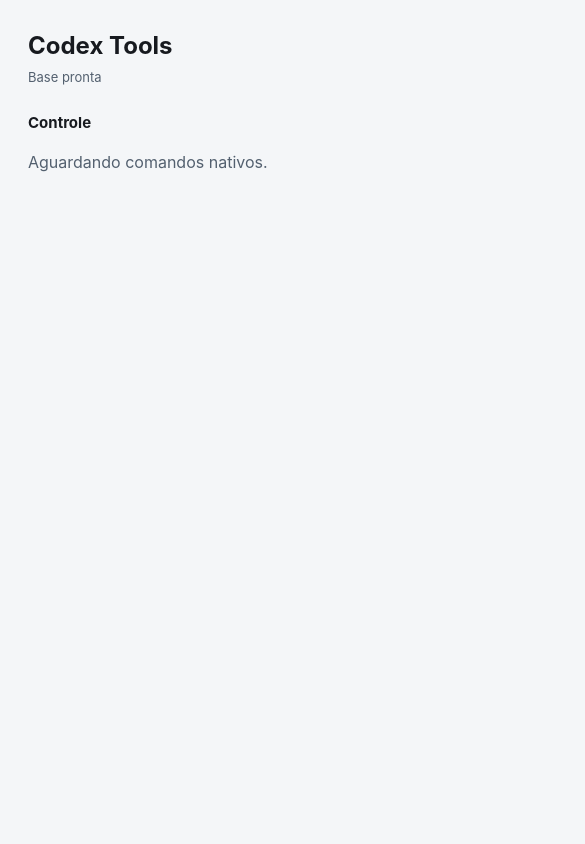
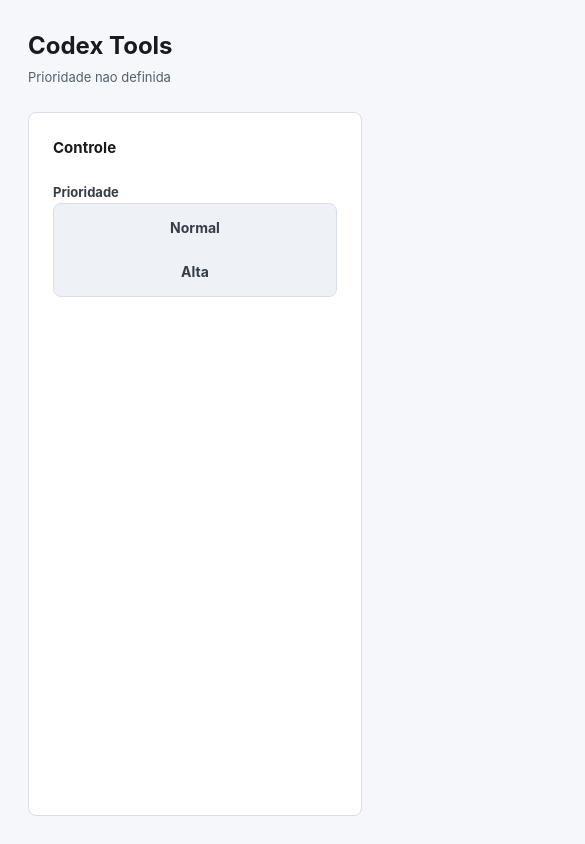
Before and after one commit to BRUN0R2/Codex-Tools, a website built with Vite: page apps/Desktop/index.html in a window 390 px wide. Shown: the top 844 px of the page, 585 px wide, since content can reach past the window. Built offline with nearby package versions, Linux system fonts and the light colour scheme.

Commit message:
Add priority selection UI

```diff
--- /dev/null
+++ b/apps/Desktop/src/App/AppController.ts
@@ -0,0 +1,21 @@
+import { createShell } from "./Shell";
+import { INITIAL_APP_STATE, selectProcessPriority, type AppState } from "./AppState";
+import type { ProcessPriority } from "../Domain/ProcessPriority";
+
+export function mountApp(root: HTMLElement): void {
+  let state: AppState = INITIAL_APP_STATE;
+
+  function render(): void {
+    root.replaceChildren(
+      createShell({
+        state,
+        onPriorityChange(priority: ProcessPriority): void {
+          state = selectProcessPriority(state, priority);
+          render();
+        },
+      })
+    );
+  }
+
+  render();
+}
--- /dev/null
+++ b/apps/Desktop/src/App/AppState.ts
@@ -0,0 +1,16 @@
+import type { ProcessPriority, SelectedProcessPriority } from "../Domain/ProcessPriority";
+
+export type AppState = Readonly<{
+  selectedPriority: SelectedProcessPriority;
+}>;
+
+export const INITIAL_APP_STATE: AppState = {
+  selectedPriority: null,
+};
+
+export function selectProcessPriority(state: AppState, priority: ProcessPriority): AppState {
+  return {
+    ...state,
+    selectedPriority: priority,
+  };
+}
--- a/apps/Desktop/src/App/RenderApp.ts
+++ b/apps/Desktop/src/App/RenderApp.ts
@@ -1,9 +1,9 @@
-import { createShell } from "./Shell";
+import { mountApp } from "./AppController";
 
 export function renderApp(root: HTMLElement | null): void {
   if (root === null) {
     throw new Error("Application root element was not found.");
   }
 
-  root.replaceChildren(createShell());
+  mountApp(root);
 }
--- a/apps/Desktop/src/App/Shell.ts
+++ b/apps/Desktop/src/App/Shell.ts
@@ -1,3 +1,12 @@
+import type { AppState } from "./AppState";
+import { formatProcessPriority, type ProcessPriority } from "../Domain/ProcessPriority";
+import { createPrioritySelector } from "../Ui/PrioritySelector";
+
+type ShellProps = Readonly<{
+  state: AppState;
+  onPriorityChange: (priority: ProcessPriority) => void;
+}>;
+
 type TextElementTagName = "h1" | "h2" | "p";
 
 function createTextElement<TagName extends TextElementTagName>(
@@ -11,7 +20,15 @@ function createTextElement<TagName extends TextElementTagName>(
   return element;
 }
 
-export function createShell(): HTMLElementTagNameMap["section"] {
+function createStatusText(state: AppState): string {
+  if (state.selectedPriority === null) {
+    return "Prioridade nao definida";
+  }
+
+  return `Prioridade ${formatProcessPriority(state.selectedPriority)}`;
+}
+
+export function createShell({ state, onPriorityChange }: ShellProps): HTMLElementTagNameMap["section"] {
   const shell = document.createElement("section");
   shell.className = "AppShell";
 
@@ -21,14 +38,18 @@ export function createShell(): HTMLElementTagNameMap["section"] {
   const heading = document.createElement("div");
   heading.append(
     createTextElement("h1", "AppTitle", "Codex Tools"),
-    createTextElement("p", "AppStatus", "Base pronta")
+    createTextElement("p", "AppStatus", createStatusText(state))
   );
 
   const panel = document.createElement("section");
-  panel.className = "Panel";
+  panel.className = "ControlSurface";
+
   panel.append(
     createTextElement("h2", "SectionTitle", "Controle"),
-    createTextElement("p", "MutedText", "Aguardando comandos nativos.")
+    createPrioritySelector({
+      selectedPriority: state.selectedPriority,
+      onChange: onPriorityChange,
+    })
   );
 
   header.append(heading);
--- /dev/null
+++ b/apps/Desktop/src/Domain/ProcessPriority.ts
@@ -0,0 +1,39 @@
+export type ProcessPriority = "Normal" | "High";
+
+export type ProcessPriorityOption = Readonly<{
+  value: ProcessPriority;
+  label: string;
+}>;
+
+export const PROCESS_PRIORITY_OPTIONS = [
+  {
+    value: "Normal",
+    label: "Normal",
+  },
+  {
+    value: "High",
+    label: "Alta",
+  },
+] as const satisfies readonly ProcessPriorityOption[];
+
+export type SelectedProcessPriority = ProcessPriority | null;
+
+export function parseProcessPriority(value: string): ProcessPriority {
+  const option = PROCESS_PRIORITY_OPTIONS.find((priorityOption) => priorityOption.value === value);
+
+  if (option === undefined) {
+    throw new Error(`Unsupported process priority: ${value}`);
+  }
+
+  return option.value;
+}
+
+export function formatProcessPriority(priority: ProcessPriority): string {
+  const option = PROCESS_PRIORITY_OPTIONS.find((priorityOption) => priorityOption.value === priority);
+
+  if (option === undefined) {
+    throw new Error(`Unsupported process priority: ${priority}`);
+  }
+
+  return option.label;
+}
--- a/apps/Desktop/src/Styles.css
+++ b/apps/Desktop/src/Styles.css
@@ -1,6 +1,6 @@
 :root {
   color: #171a1f;
-  background: #f4f6f8;
+  background: #f5f7fa;
   font-family:
     Inter, ui-sans-serif, system-ui, -apple-system, BlinkMacSystemFont, "Segoe UI", sans-serif;
   font-size: 16px;
@@ -13,13 +13,8 @@
 
 body {
   margin: 0;
-  min-width: 720px;
+  min-width: 360px;
   min-height: 520px;
-}
-
-button,
-select {
-  font: inherit;
 }
 
 .AppShell {
@@ -49,10 +44,15 @@ select {
   margin: 4px 0 0;
 }
 
-.Panel {
+.ControlSurface {
   align-content: start;
+  background: #ffffff;
+  border: 1px solid #d8dee7;
+  border-radius: 8px;
+  box-sizing: border-box;
   display: grid;
-  gap: 16px;
+  gap: 24px;
+  padding: 24px;
 }
 
 .SectionTitle {
@@ -61,7 +61,72 @@ select {
   margin: 0;
 }
 
-.MutedText {
-  color: #53606f;
+.PrioritySelector {
+  border: 0;
+  display: grid;
+  gap: 10px;
   margin: 0;
+  min-inline-size: 0;
+  padding: 0;
 }
+
+.FieldLabel {
+  color: #353d49;
+  font-size: 13px;
+  font-weight: 700;
+  padding: 0;
+}
+
+.SegmentedControl {
+  background: #eef2f6;
+  border: 1px solid #d8dee7;
+  border-radius: 8px;
+  box-sizing: border-box;
+  display: grid;
+  gap: 4px;
+  grid-template-columns: repeat(2, minmax(120px, 1fr));
+  max-width: 360px;
+  padding: 4px;
+}
+
+.SegmentedInput {
+  opacity: 0;
+  pointer-events: none;
+  position: absolute;
+}
+
+.SegmentedOption {
+  border-radius: 6px;
+  box-sizing: border-box;
+  color: #353d49;
+  cursor: pointer;
+  font-size: 14px;
+  font-weight: 700;
+  line-height: 1;
+  min-height: 40px;
+  padding: 13px 14px;
+  text-align: center;
+  user-select: none;
+}
+
+.SegmentedInput:checked + .SegmentedOption {
+  background: #1f6feb;
+  color: #ffffff;
+}
+
+.SegmentedInput:focus-visible + .SegmentedOption {
+  outline: 2px solid #2da44e;
+  outline-offset: 2px;
+}
+
+@media (max-width: 760px) {
+  .AppHeader {
+    align-items: start;
+    flex-direction: column;
+  }
+
+  .SegmentedControl {
+    grid-template-columns: 1fr;
+    max-width: none;
+  }
+}
--- /dev/null
+++ b/apps/Desktop/src/Ui/PrioritySelector.ts
@@ -0,0 +1,54 @@
+import {
+  PROCESS_PRIORITY_OPTIONS,
+  parseProcessPriority,
+  type ProcessPriority,
+  type SelectedProcessPriority,
+} from "../Domain/ProcessPriority";
+
+export type PrioritySelectorProps = Readonly<{
+  selectedPriority: SelectedProcessPriority;
+  onChange: (priority: ProcessPriority) => void;
+}>;
+
+const PROCESS_PRIORITY_FIELD_NAME = "ProcessPriority";
+
+export function createPrioritySelector({
+  selectedPriority,
+  onChange,
+}: PrioritySelectorProps): HTMLFieldSetElement {
+  const fieldset = document.createElement("fieldset");
+  fieldset.className = "PrioritySelector";
+
+  const legend = document.createElement("legend");
+  legend.className = "FieldLabel";
+  legend.textContent = "Prioridade";
+
+  const segmentedControl = document.createElement("div");
+  segmentedControl.className = "SegmentedControl";
+
+  for (const priorityOption of PROCESS_PRIORITY_OPTIONS) {
+    const input = document.createElement("input");
+    input.id = `${PROCESS_PRIORITY_FIELD_NAME}${priorityOption.value}`;
+    input.className = "SegmentedInput";
+    input.type = "radio";
+    input.name = PROCESS_PRIORITY_FIELD_NAME;
+    input.value = priorityOption.value;
+    input.checked = selectedPriority === priorityOption.value;
+    input.addEventListener("change", () => {
+      if (input.checked) {
+        onChange(parseProcessPriority(input.value));
+      }
+    });
+
+    const label = document.createElement("label");
+    label.className = "SegmentedOption";
+    label.htmlFor = input.id;
+    label.textContent = priorityOption.label;
+
+    segmentedControl.append(input, label);
+  }
+
+  fieldset.append(legend, segmentedControl);
+
+  return fieldset;
+}
```
Also changed, not shown: docs/TODO.md (+3 -3 lines).
